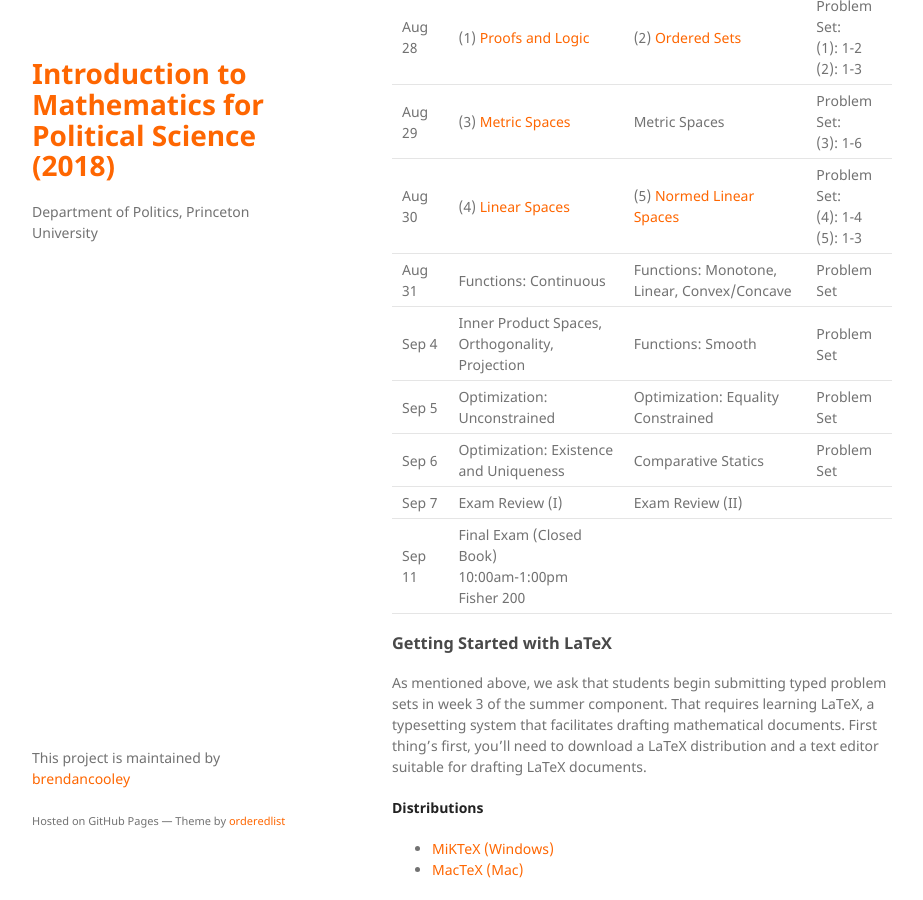
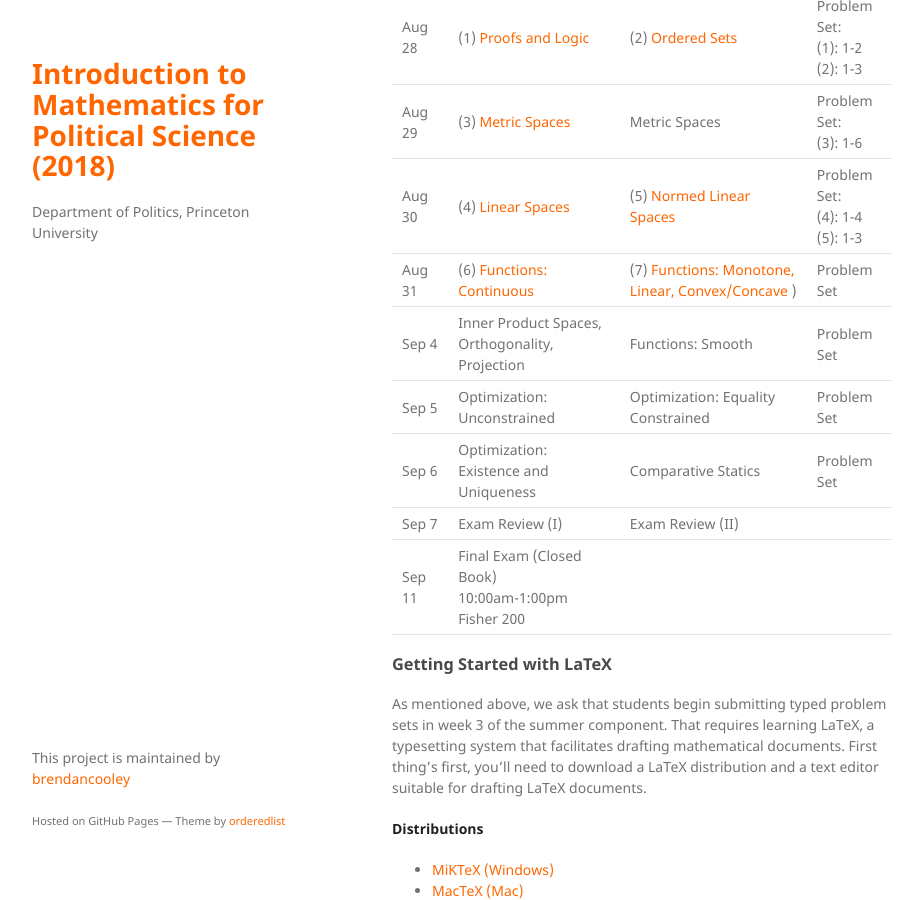
Before and after one commit to brendancooley/imps2019, a Jekyll site: the page built from index.md, in a window 1280 px wide and 900 px high, scrolled down 4287 px. Shown: the whole window, without its empty margins (178-1101 px from the left). Built offline with Jekyll 4.4.1, drawn with Linux system fonts in a browser that asks for light colours; nearby versions of some CDN libraries; a script that is not in the unit is left out; our own code applies the rules of GitHub Pages for plain Markdown files.

Commit message:
notes day 5

```diff
--- a/index.md
+++ b/index.md
@@ -109,7 +109,7 @@ The appendix of McCarty and Meirowitz's book contains a nice treatment of many o
 | Aug 28 | (1) [Proofs and Logic](https://rawgit.com/brendancooley/imps2018/master/notes/1_logic&proofs_solutions.pdf)            | (2) [Ordered Sets](https://rawgit.com/brendancooley/imps2018/master/notes/2_orderedSets_solutions.pdf)                              | Problem Set: <br> (1): 1-2 <br> (2): 1-3 |
 | Aug 29 | (3) [Metric Spaces](https://rawgit.com/brendancooley/imps2018/master/notes/3_metricSpaces_solutions.pdf)    | Metric Spaces                                  | Problem Set: <br> (3): 1-6 |
 | Aug 30 | (4) [Linear Spaces](https://rawgit.com/brendancooley/imps2018/master/notes/4_linearSpaces.pdf)                 | (5) [Normed Linear Spaces](https://rawgit.com/brendancooley/imps2018/master/notes/5_normedLinearSpaces.pdf) | Problem Set: <br> (4): 1-4 <br> (5): 1-3 |
-| Aug 31 | Functions: Continuous         | Functions: Monotone, Linear, Convex/Concave  | Problem Set |
+| Aug 31 | (6) [Functions: Continuous](https://rawgit.com/brendancooley/imps2018/master/notes/6_functionsContinuous.pdf)        | (7) [Functions: Monotone, Linear, Convex/Concave](https://rawgit.com/brendancooley/imps2018/master/notes/6_functionsOther.pdf)   )  | Problem Set |
 | Sep 4  | Inner Product Spaces, Orthogonality, Projection    | Functions: Smooth                   | Problem Set |
 | Sep 5  | Optimization: Unconstrained | Optimization: Equality Constrained                    | Problem Set |
 | Sep 6  | Optimization: Existence and Uniqueness    | Comparative Statics             | Problem Set |
```
Also changed, not shown: 2 other files.
